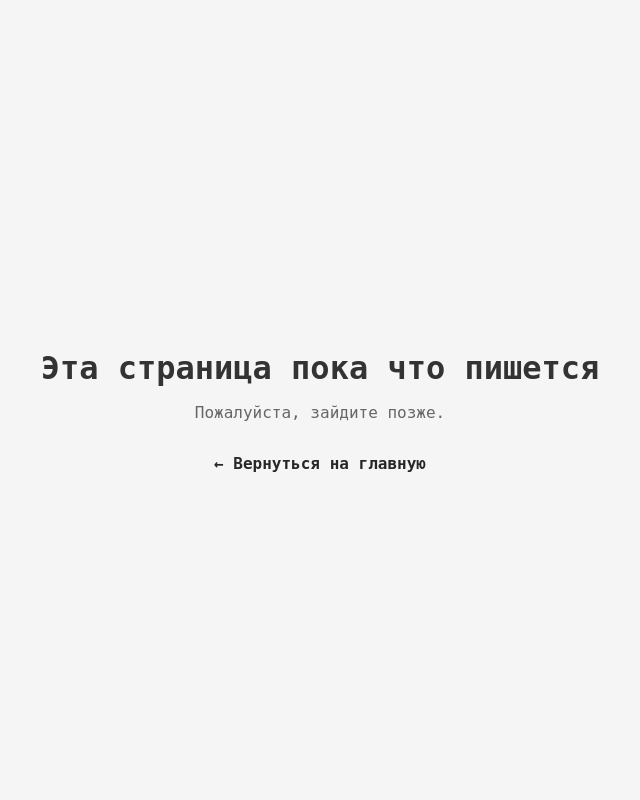
After one commit to has-s/Chat-Analytic-Website, a Flask app: page /faq in a window 1280 px wide. The commit adds this page. Shown: the whole page, without its empty margins (320-960 px from the left). Run offline with Flask 3, Linux system fonts and the light colour scheme; parts of the project's set-up code (start-up, migrations or seed data) failed here and were passed over.

Commit message:
change structure of site and links

```diff
--- a/routes.py
+++ b/routes.py
@@ -96,3 +96,11 @@ def worker_status():
 
     except Exception as e:
         return jsonify({"error": str(e)}), 500
+
+@main.route('/about')
+def about():
+    return render_template('about.html')
+
+@main.route('/faq')
+def faq():
+    return render_template('faq.html')
--- a/static/css/styles.css
+++ b/static/css/styles.css
@@ -35,6 +35,8 @@ body {
     color: #333;
     background-color: var(--bg-light);
     margin: 0;
+    min-width: 1000px;
+    overflow-x: auto;
 }
 
 /* Сетка */
--- /dev/null
+++ b/templates/faq.html
@@ -0,0 +1,49 @@
+<!DOCTYPE html>
+<html lang="ru">
+<head>
+    <meta charset="UTF-8">
+    <title>Страница в разработке</title>
+    <style>
+        body {
+            font-family: "JetBrains Mono", monospace;
+            background-color: #f5f5f5;
+            color: #333;
+            display: flex;
+            justify-content: center;
+            align-items: center;
+            height: 100vh;
+            margin: 0;
+        }
+        .message {
+            text-align: center;
+        }
+        h1 {
+            font-size: 2rem;
+            margin-bottom: 0.5em;
+        }
+        p {
+            color: #666;
+        }
+                .back-link {
+            margin-top: 2em;
+        }
+        .back-link a {
+            text-decoration: none;
+            color: #272727;
+            font-weight: bold;
+        }
+        .back-link a:hover {
+            text-decoration: underline;
+        }
+    </style>
+</head>
+<body>
+    <div class="message">
+        <h1>Эта страница пока что пишется</h1>
+        <p>Пожалуйста, зайдите позже.</p>
+        <div class="back-link">
+            <a href="/">← Вернуться на главную</a>
+        </div>
+    </div>
+</body>
+</html>
--- a/templates/index.html
+++ b/templates/index.html
@@ -34,8 +34,8 @@
                             Поддержать
                         </a>
                 <li><a href="https://forms.gle/ZKRFyUpCZa4ymCkJA">Обратная связь</a></li>
-                <li><a href="#faq">FAQ</a></li>
-                <li><a href="#about">О проекте</a></li>
+                <li><a href="./faq">FAQ</a></li>
+                <li><a href="./about">О проекте</a></li>
 
             </ul>
         </nav>
@@ -127,7 +127,7 @@
                             Поддержать проект
                         </a> — пожертвования приветствуются, но не обязательны.
                     </p>
-                    <p class="footer-copyright">© 2025 <a href="https://www.donationalerts.com/r/has_s">
+                    <p class="footer-copyright">© 2025 <a href="https://me.has-s.site">
                             <・ )))><<
                         </a>. Все права защищены.</p>
                 </div>
```
Also changed, not shown: templates/about.html (added, +49 -0 lines), 1 other file.
